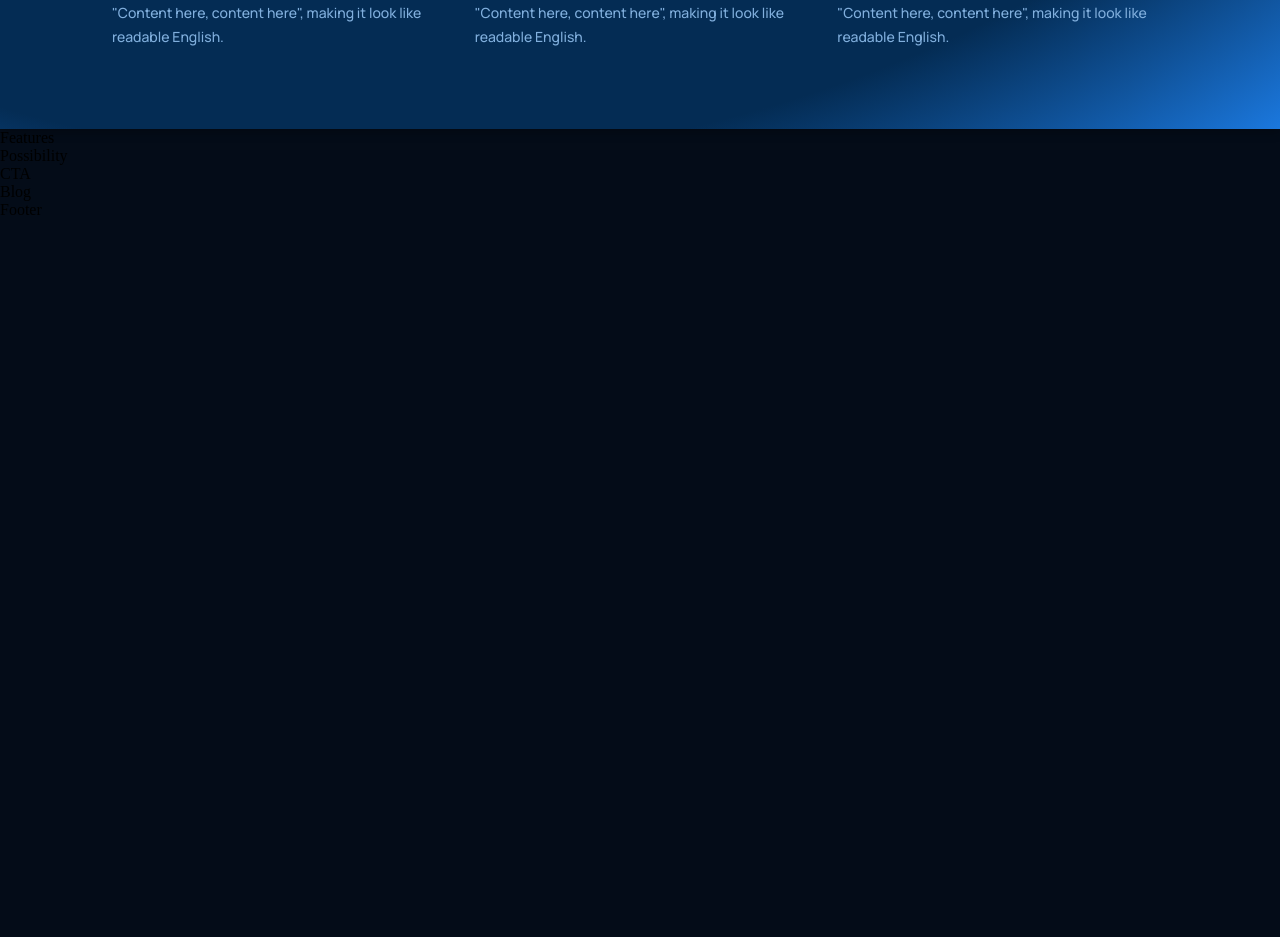
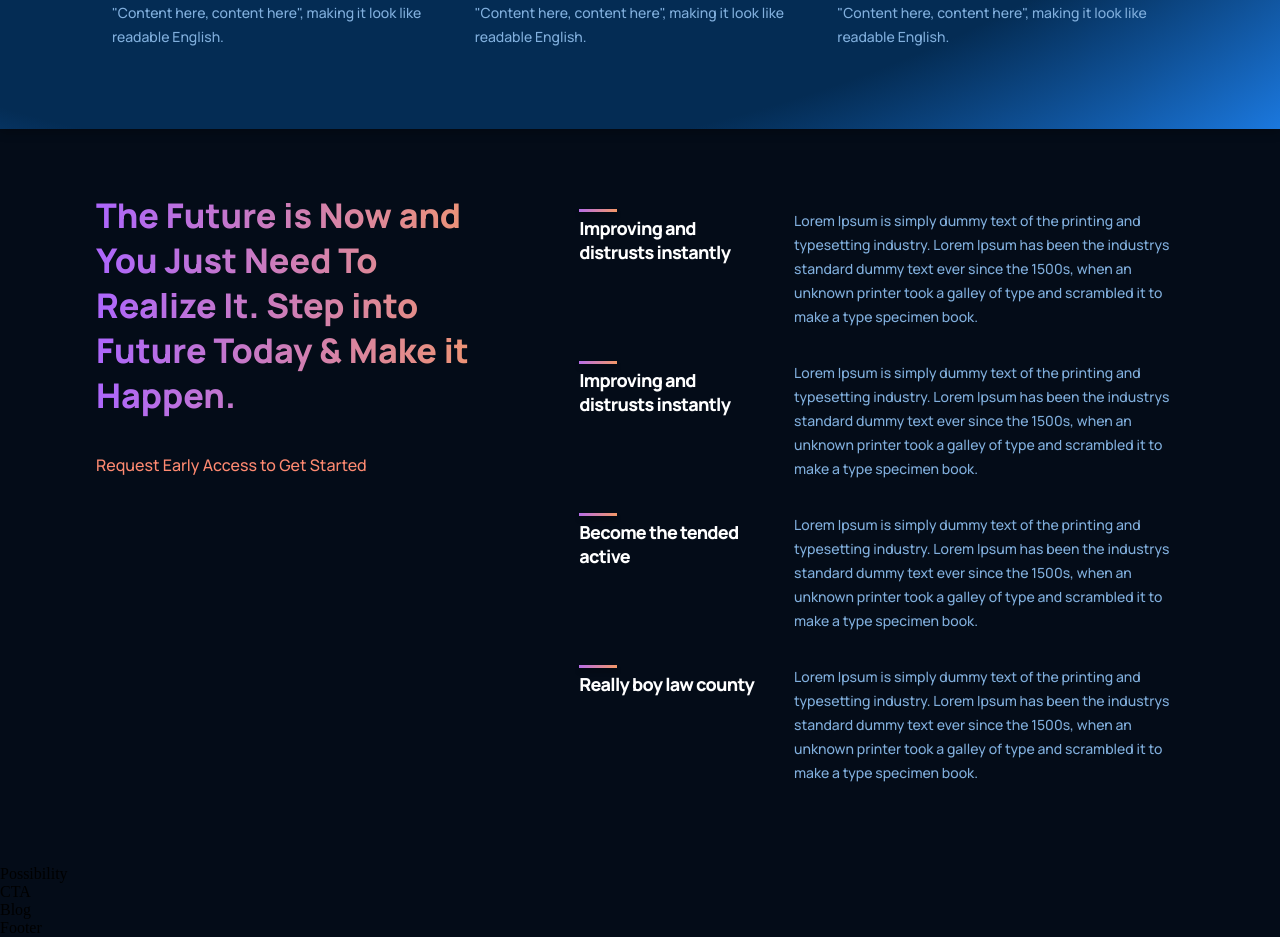
Before and after one commit to azmain/react-responsive-ui-design, a React (Create React App) app: page / in a window 1280 px wide. Shown: the part 1662-2599 px from the top of the page. Before the commit the page ends 1881 px from the top, so only its background shows below. Built offline with nearby package versions, Linux system fonts and the light colour scheme; the HTML template or start-up script is replaced by a standard one.

Commit message:
features section completed

```diff
--- a/src/containers/features/Features.jsx
+++ b/src/containers/features/Features.jsx
@@ -1,10 +1,53 @@
 import React from 'react';
+import { Feature } from '../../components';
 import './feature.css';
+
+const featuresData = [
+    {
+        title: 'Improving and distrusts instantly',
+        text: `Lorem Ipsum is simply dummy text of the printing and typesetting industry.
+        Lorem Ipsum has been the industrys standard dummy text ever since the 1500s,
+        when an unknown printer took a galley of type and scrambled it to make a type specimen book.`
+    },
+    {
+        title: 'Improving and distrusts instantly',
+        text: `Lorem Ipsum is simply dummy text of the printing and typesetting industry.
+        Lorem Ipsum has been the industrys standard dummy text ever since the 1500s,
+        when an unknown printer took a galley of type and scrambled it to make a type specimen book.`
+    },
+    {
+        title: 'Become the tended active',
+        text: `Lorem Ipsum is simply dummy text of the printing and typesetting industry.
+        Lorem Ipsum has been the industrys standard dummy text ever since the 1500s,
+        when an unknown printer took a galley of type and scrambled it to make a type specimen book.`
+    },
+    {
+        title: 'Really boy law county',
+        text: `Lorem Ipsum is simply dummy text of the printing and typesetting industry.
+        Lorem Ipsum has been the industrys standard dummy text ever since the 1500s,
+        when an unknown printer took a galley of type and scrambled it to make a type specimen book.`
+    }
+];
 
 const Features = () => {
     return (
-        <div>
-            Features
+        <div className='gpt3__features section__padding' id="feature">
+            <div className='gpt3__features-heading'>
+                <h1 className='gradient__text'>
+                    The Future is Now and You Just Need To Realize It. Step into Future Today & Make it Happen.
+
+                </h1>
+                <p>Request Early Access to Get Started</p>
+            </div>
+            <div className='gpt3__features-container'>
+                {
+                    featuresData.map((item, index) => (
+                        <Feature key={item.title + index}
+                            title={item.title}
+                            text={item.text} />
+                    ))
+                }
+            </div>
         </div>
     )
 }
--- a/src/containers/features/feature.css
+++ b/src/containers/features/feature.css
@@ -0,0 +1,58 @@
+.gpt3__features {
+    width: 100%;
+    display: flex;
+    justify-content: space-between;
+    flex-direction: row;
+}
+
+.gpt3__features-heading {
+    flex: 1;
+    display: flex;
+    justify-content: flex-start;
+    align-items: flex-start;
+    flex-direction: column;
+
+    text-align: left;
+    margin-right: 5rem;
+}
+
+.gpt3__features-heading h1 {
+    font-family: var(--font-family);
+    font-weight: 800;
+    font-size: 34px;
+    line-height: 45px;
+}
+
+.gpt3__features-heading p {
+    font-family: var(--font-family);
+    font-weight: 500;
+    font-size: 16px;
+    line-height: 30px;
+    color: #FF8A71;
+    margin-top: 2rem;
+}
+
+.gpt3__features-container {
+    flex: 1.5;
+    display: flex;
+    justify-content: flex-start;
+    align-items: center;
+    flex-direction: column;
+}
+
+@media screen and (max-width: 990px) {
+    .gpt3__features {
+        flex-direction: column;
+    }
+
+    .gpt3__features-heading {
+        margin: 0 0 2rem 0;
+    }
+}
+
+@media screen and (max-width: 550px) {
+    .gpt3__features-heading h1 {
+        font-size: 28px;
+        line-height: 38px;
+    }
+}
```
